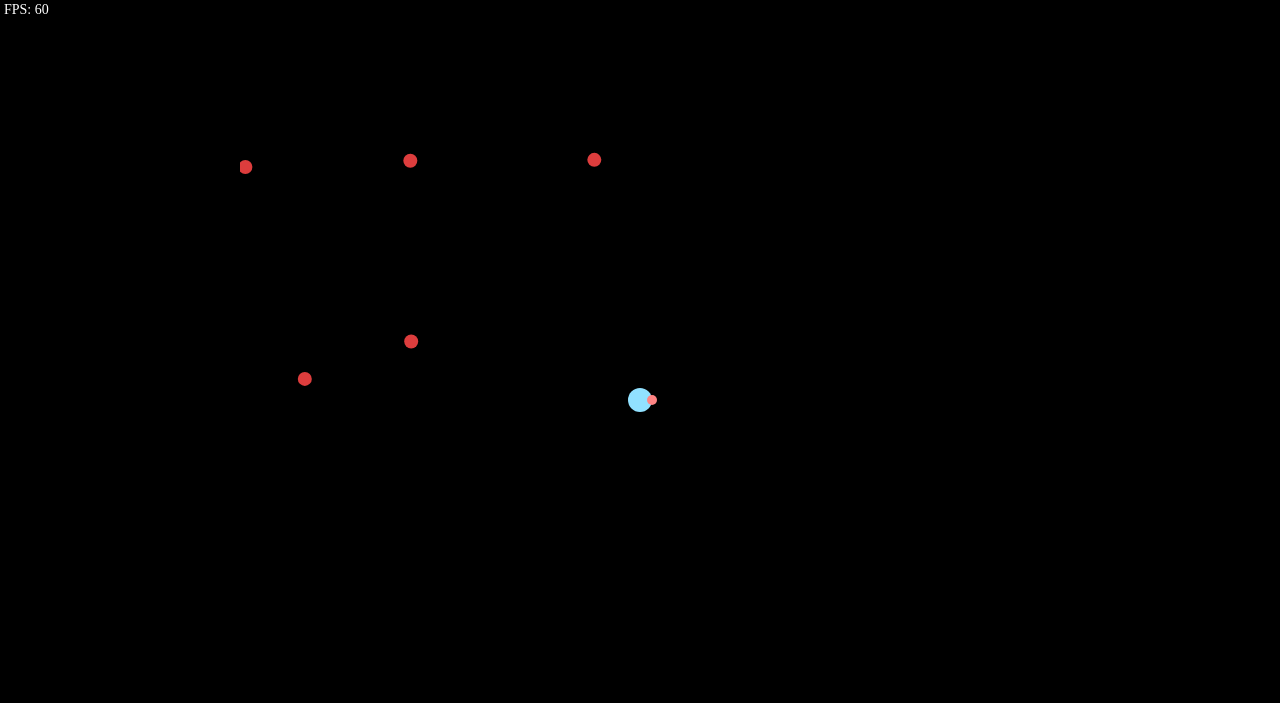
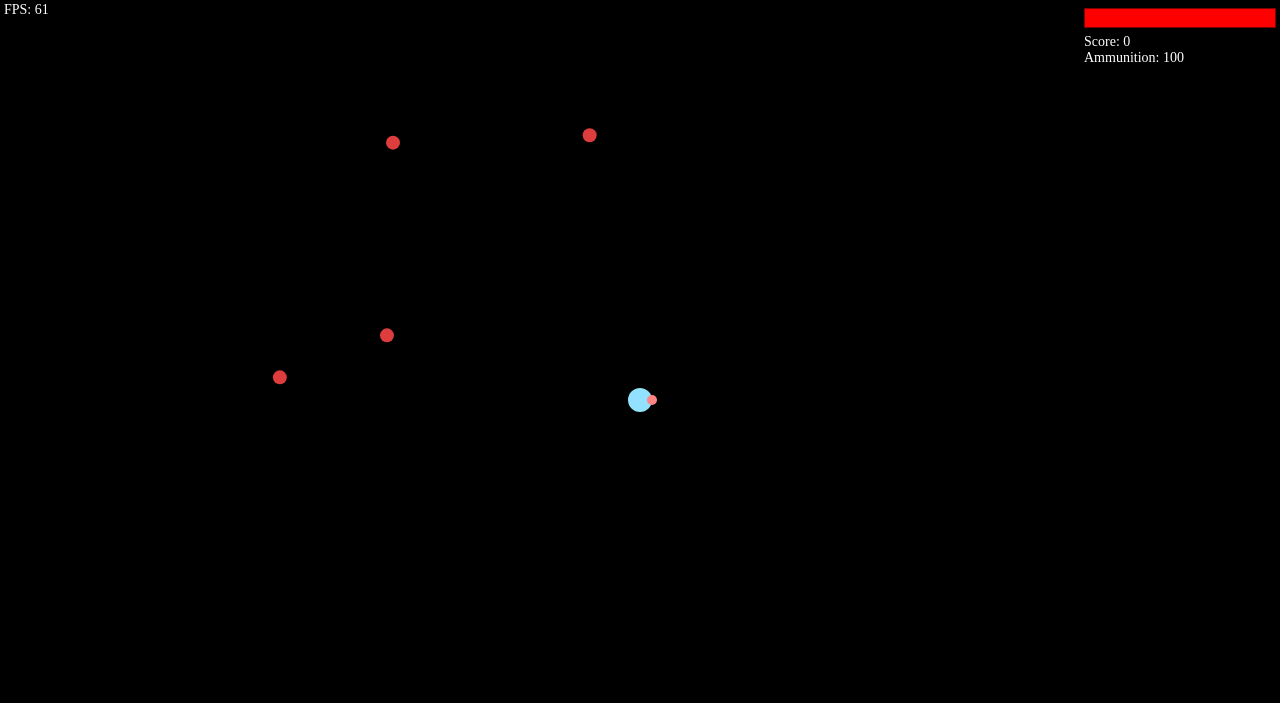
Before and after one commit to Ambrozy/2d_shooter, a website built with webpack: page public/index.html in a window 1280 px wide. Built offline with nearby package versions, Linux system fonts and the light colour scheme.

Commit message:
add game statistics

```diff
--- a/public/index.html
+++ b/public/index.html
@@ -7,5 +7,12 @@
 </head>
 <body>
     <div id="fps"></div>
+    <div id="statistic">
+        <div class="health">
+            <div class="health-left"></div>
+        </div>
+        <div class="score">Score: 0</div>
+        <div class="ammunition">Ammunition: 0</div>
+    </div>
     <canvas width="800" height="600"></canvas>
 </body>
--- a/src/actors/enemy.ts
+++ b/src/actors/enemy.ts
@@ -10,6 +10,8 @@ export const ENEMY_COLOR = '#dd3d3d';
 export const ENEMY_SPEED = 0.01;
 export const DEAD_ENEMY_RADIUS = 4;
 export const MIN_SPAWN_RADIUS = 300;
+export const ENEMY_REWARD = 100;
+export const ENEMY_ATTACK = 10;
 
 export interface EnemyProps {
     x: number;
@@ -39,6 +41,10 @@ export const enemyWorker = ({ x, y }: EnemyProps) => ({
         x,
         y,
         radius: ENEMY_RADIUS,
+    },
+    params: {
+        reward: ENEMY_REWARD,
+        attack: ENEMY_ATTACK,
     },
     render(deltaMilliseconds: number) {
         if (this.isDead) {
--- a/src/core/game.ts
+++ b/src/core/game.ts
@@ -15,6 +15,9 @@ export interface Game {
     readonly context: CanvasRenderingContext2D;
     mousePosition: Point;
     mouseRotation: Rotation;
+    score: number;
+    health: number;
+    ammunition: number;
 }
 
 const canvas = document.querySelector('canvas');
@@ -22,9 +25,14 @@ const context = canvas.getContext('2d');
 const mousePosition: Point = { x: 0, y: 0 };
 const mouseRotation: Rotation = { sin: 0, cos: 1 };
 
+export const MAX_HEALTH = 100;
+export const INITIAL_AMMUNITION = 100;
 export const game: Game = {
     canvas,
     context,
     mousePosition,
     mouseRotation,
+    score: 0,
+    health: MAX_HEALTH,
+    ammunition: INITIAL_AMMUNITION,
 };
--- /dev/null
+++ b/src/core/keyboard.ts
@@ -0,0 +1,11 @@
+export const pressedKeys = new Set();
+
+export const addKeyboardListeners = () => {
+    document.addEventListener('keydown', (e) => {
+        pressedKeys.add(e.key);
+    });
+
+    document.addEventListener('keyup', (e) => {
+        pressedKeys.delete(e.key);
+    });
+};
--- a/src/core/worker.ts
+++ b/src/core/worker.ts
@@ -5,9 +5,10 @@ import {
     PLAYER_WORKER_TYPE,
 } from '../actors/types';
 import { isCollision } from '../utils/helpers';
-import { Circle } from './game';
+import { updateHealth, updateScore } from '../utils/statistic';
+import { Circle, game } from './game';
 
-export interface Worker {
+export interface Worker extends Record<string, unknown> {
     type: string;
     deadAnimationTime: number;
     isDead: boolean;
@@ -63,6 +64,7 @@ export const working: WorkersState = {
                 ) {
                     enemy.isDead = true;
                     bullet.isDead = true;
+                    updateScore(enemy.params.reward as number);
                 }
             });
 
@@ -70,7 +72,10 @@ export const working: WorkersState = {
                 !enemy.isDead &&
                 isCollision(playerInstance.position, enemy.position)
             ) {
-                playerInstance.isDead = true;
+                if (game.health <= 0) {
+                    playerInstance.isDead = true;
+                }
+                updateHealth(enemy.params.attack as number);
             }
         });
 
--- a/src/index.scss
+++ b/src/index.scss
@@ -9,6 +9,8 @@ body {
   height: 100vh;
   margin: 0;
   background: black;
+  font-size: 14px;
+  color: white;
 }
 
 #fps {
@@ -24,3 +26,28 @@ body {
 canvas {
   user-select: none;
 }
+
+#statistic {
+  position: absolute;
+  right: 0;
+  top: 0;
+  width: 200px;
+  text-align: left;
+  padding: 2px 4px;
+}
+
+.health {
+  position: relative;
+  width: 100%;
+  height: 20px;
+  margin: 6px 0;
+  background: #7b0000;
+  border: 1px solid #7b0000;
+}
+.health-left {
+  position: absolute;
+  left: 0;
+  top: 0;
+  bottom: 0;
+  background: red;
+}
--- a/src/index.ts
+++ b/src/index.ts
@@ -1,11 +1,13 @@
 import { game } from './core/game';
 import { working } from './core/worker';
 import { inverseCameraMapping } from './core/camera';
+import { addKeyboardListeners, pressedKeys } from './core/keyboard';
 import { playerInstance, spawnPlayer } from './actors/player';
 import { spawnBullet } from './actors/bullet';
 import { spawnEnemy } from './actors/enemy';
 import { printFPS } from './utils/fps';
 import { getRotationRelatedToPlayer } from './utils/playerHelpers';
+import { updateAmmo, updateHealth, updateScore } from './utils/statistic';
 
 import './index.scss';
 
@@ -22,7 +24,18 @@ const loop = (timestamp: number) => {
         worker.render(timestamp - lastRender);
     });
     working.update();
-    console.log(working.workers);
+
+    if (pressedKeys.has('ArrowRight')) {
+        playerInstance.moveRight();
+    } else if (pressedKeys.has('ArrowLeft')) {
+        playerInstance.moveLeft();
+    }
+    if (pressedKeys.has('ArrowUp')) {
+        playerInstance.moveUp();
+    } else if (pressedKeys.has('ArrowDown')) {
+        playerInstance.moveDown();
+    }
+    // console.log(working.workers);
 
     lastRender = timestamp;
 
@@ -38,25 +51,20 @@ window.onload = () => {
         game.mouseRotation = getRotationRelatedToPlayer(game.mousePosition);
     });
     game.canvas.addEventListener('mousedown', () => {
-        spawnBullet();
-    });
-    document.addEventListener('keydown', (e) => {
-        switch (e.key) {
-            case 'ArrowRight':
-                return playerInstance.moveRight();
-            case 'ArrowLeft':
-                return playerInstance.moveLeft();
-            case 'ArrowUp':
-                return playerInstance.moveUp();
-            case 'ArrowDown':
-                return playerInstance.moveDown();
+        if (game.ammunition > 0) {
+            spawnBullet();
+            updateAmmo(1);
         }
     });
+    addKeyboardListeners();
 
     spawnPlayer();
     for (let i = 0; i < 10; i++) {
         spawnEnemy();
     }
 
+    updateScore(0);
+    updateAmmo(0);
+    updateHealth(0);
     window.requestAnimationFrame(loop);
 };
--- /dev/null
+++ b/src/utils/statistic.ts
@@ -0,0 +1,20 @@
+import { game } from '../core/game';
+
+const scoreElement = document.getElementsByClassName('score')[0];
+const ammunitionElement = document.getElementsByClassName('ammunition')[0];
+const healthElement = document.getElementsByClassName('health-left')[0];
+
+export const updateScore = (deltaScore: number) => {
+    game.score += deltaScore;
+    scoreElement.innerHTML = `Score: ${game.score}`;
+};
+
+export const updateAmmo = (deltaAmmunition: number) => {
+    game.ammunition -= deltaAmmunition;
+    ammunitionElement.innerHTML = `Ammunition: ${game.ammunition}`;
+};
+
+export const updateHealth = (deltaHealth: number) => {
+    game.health -= deltaHealth;
+    (healthElement as HTMLElement).style.width = `${game.health}%`;
+};
```
